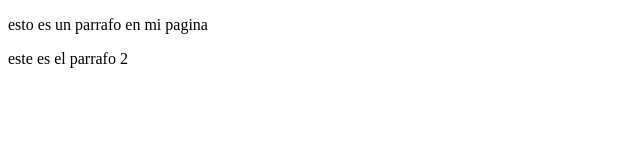
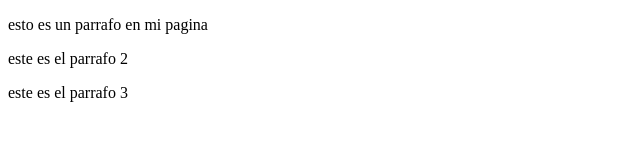
Before and after one commit to cvillamizar166/proyecto-git-curso, a plain HTML site: page index.html in a window 1280 px wide. Shown: the whole page, without its empty margins (0-640 px from the left). Drawn offline with Linux system fonts and the light colour scheme.

Commit message:
agregando segundo console y 3 parrafo

```diff
--- a/app.js
+++ b/app.js
@@ -1 +1,2 @@
 console.log('Hola mundo ')
+console.log('prueba2')
--- a/index.html
+++ b/index.html
@@ -7,6 +7,7 @@
     <title>Primera pagina</title>
     <p>esto es un parrafo en mi pagina</p>
     <p>este es el parrafo 2</p>
+    <p>este es el parrafo 3</p>
 </head>
 <body>
 
```
